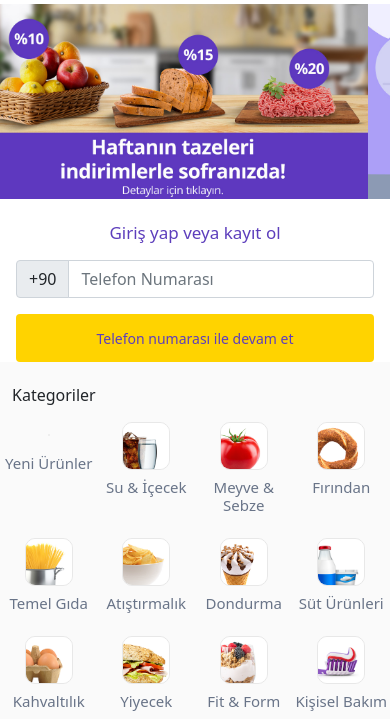
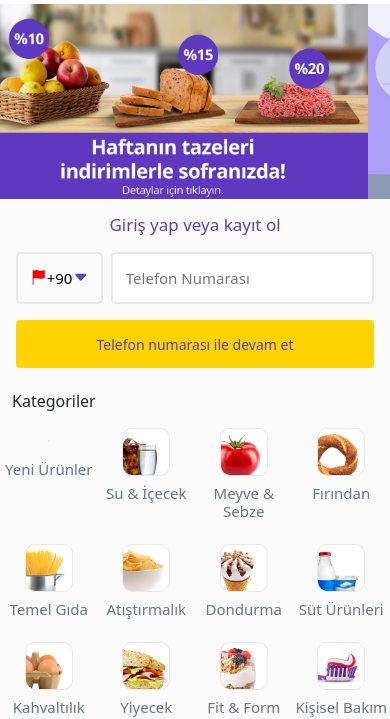
Before and after one commit to Huseyin-SAHIN/getir, a plain HTML site: page getirsu.html in a window 390 px wide. Shown: the part 134-853 px from the top of the page. Drawn offline with nearby package versions, Linux system fonts and the light colour scheme.

Commit message:
Telefon ile giriş Mobile için hata düzeltildi

```diff
--- a/getirsu.html
+++ b/getirsu.html
@@ -73,8 +73,10 @@
                         Giriş yap veya kayıt ol
                     </h5>
                     <div class="phone-login">
-                        <div class="country-code text-center"><i class="bi bi-flag-fill"></i>+90<i class="bi bi-caret-down-fill"></i></div>
-                        <input class="phone-number" pattern="[0-9]{10}" required type="text" placeholder="Telefon Numarası" />
+                        <div class="country-code text-center"><i class="bi bi-flag-fill"></i>+90<i
+                                class="bi bi-caret-down-fill"></i></div>
+                        <input class="phone-number" pattern="[0-9]{10}" required type="text"
+                            placeholder="Telefon Numarası" />
                     </div>
                     <input type="submit" value="Telefon numarası ile devam et" class="btn phone mt-3">
                 </form>
@@ -99,14 +101,15 @@
             </div>
         </div>
     </div>
-    <div>
+    <div class="login-register">
         <form class="d-block d-md-none px-3">
-            <h5 class="entrance mt-4 mb-3 text-center">
+            <h5 class="entrance mb-3 text-center">
                 Giriş yap veya kayıt ol
             </h5>
-            <div class="input-group">
-                <span class="input-group-text">+90</span>
-                <input required type="number" class="form-control" placeholder="Telefon Numarası" />
+            <div class="phone-login">
+                <div class="country-code text-center"><i class="bi bi-flag-fill"></i>+90<i
+                        class="bi bi-caret-down-fill"></i></div>
+                <input class="phone-number" pattern="[0-9]{10}" required type="text" placeholder="Telefon Numarası" />
             </div>
             <input type="submit" value="Telefon numarası ile devam et" class="btn phone mt-3">
         </form>
@@ -608,7 +611,8 @@
                     </li>
                     <li>
                         <div>
-                            <button class="btn btn-order d-none d-md-block"><i class="bi bi-globe2 me-2"></i><span class="hidden d-none d-lg-inline">Türkçe (TR)</span>
+                            <button class="btn btn-order d-none d-md-block"><i class="bi bi-globe2 me-2"></i><span
+                                    class="hidden d-none d-lg-inline">Türkçe (TR)</span>
                             </button>
                         </div>
                     </li>
--- a/style.scss
+++ b/style.scss
@@ -143,13 +143,15 @@ body {
 .login-register {
   padding-top: 1rem;
   .phone-login {
+    display: grid;
+    grid-template-columns: 1fr 5fr;
+    gap: 0.5rem;
     .country-code {
       color: black;
       float: left;
       border: solid 2px $kenar-gri;
       padding: 0.8rem;
       font-size: 15px;
-      width: 20%;
       min-width: 87px;
       margin-right: 3%;
       border-radius: 5px;
@@ -158,7 +160,6 @@ body {
       color: black;
       border: solid 2px $kenar-gri;
       padding: 0.8rem;
-      width: 61%;
       font-size: 15px;
       border-radius: 5px;
       transition: .1s ease-in;
```
Also changed, not shown: getirbuyuk.html (+12 -8 lines), getircarsi.html (+5 -5 lines), getiryemek.html (+5 -5 lines), style.css, 1 other file.
